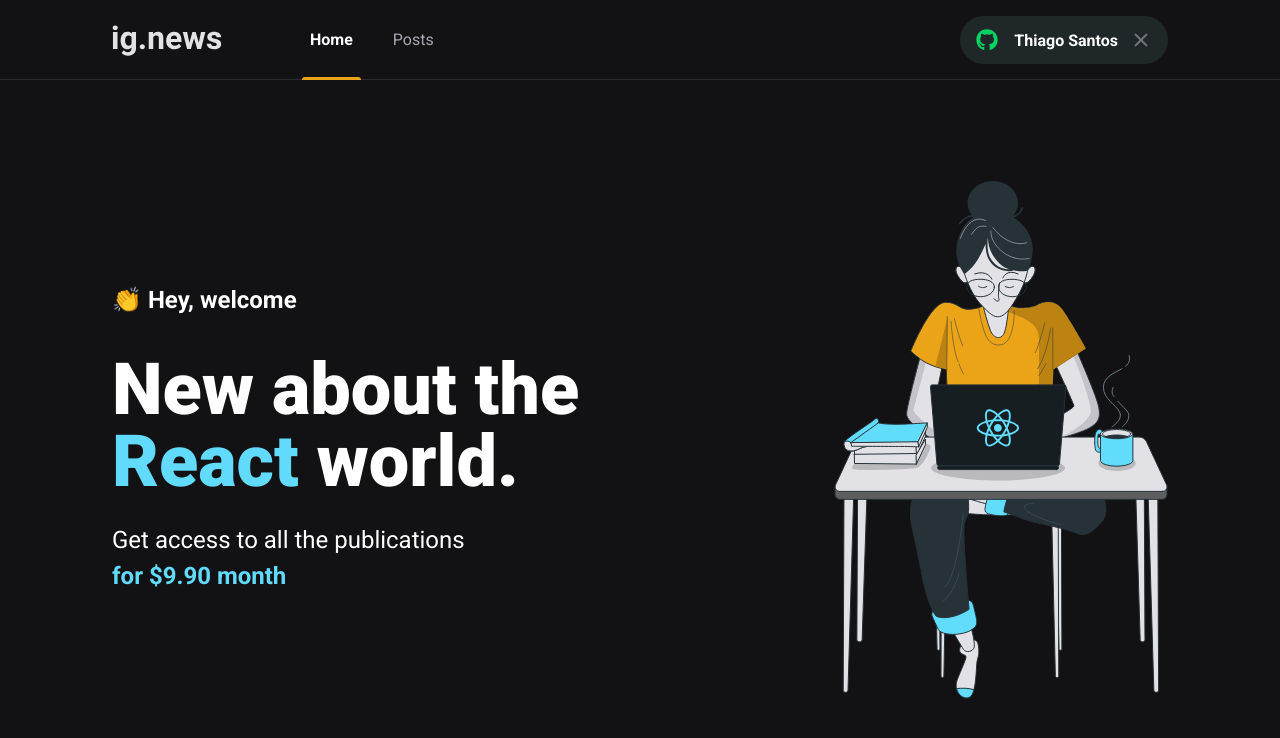
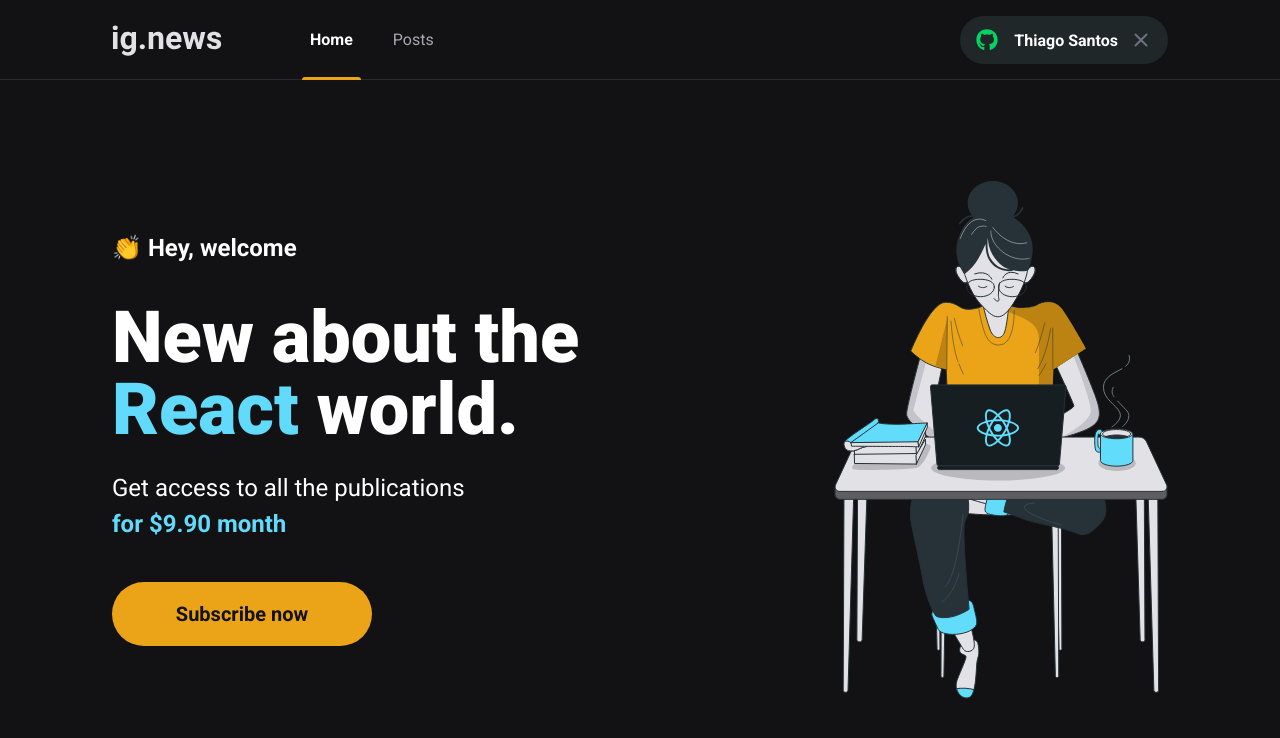
Before and after one commit to userthiago/ignews, a Next.js app: page / in a window 1280 px wide. Shown: the top 738 px of the page. Built offline with nearby package versions, Linux system fonts and the light colour scheme.

Commit message:
feat: Adicionando o componente SubscribeButton.

```diff
--- a/src/components/Header/styles.module.scss
+++ b/src/components/Header/styles.module.scss
@@ -25,7 +25,7 @@
 
       color: var(--gray-300);
       line-height: 5rem;
-      transition: color 0.2s ease;
+      transition: color 0.2s;
 
       &:hover {
         color: var(--white);
--- a/src/components/SignInButton/styles.module.scss
+++ b/src/components/SignInButton/styles.module.scss
@@ -7,7 +7,7 @@
   padding: 0.75rem 1rem;
   border: 0;
   border-radius: 3rem;
-  transition: filter 0.2s ease;
+  transition: filter 0.2s;
 
   color: var(--white);
   font-size: 1rem;
--- /dev/null
+++ b/src/components/SubscribeButton/index.tsx
@@ -0,0 +1,7 @@
+import React from 'react';
+
+import styles from './styles.module.scss';
+
+export const SubscribeButton: React.FC = () => {
+  return <button type="button" className={styles.subscribeButton}>Subscribe now</button>;
+}
--- /dev/null
+++ b/src/components/SubscribeButton/styles.module.scss
@@ -0,0 +1,21 @@
+.subscribeButton {
+  display: flex;
+  align-items: center;
+  justify-content: center;
+
+  background: var(--yellow);
+  height: 4rem;
+  width: 16.25rem;
+  border: 0;
+  border-radius: 4rem;
+
+  font-size: 1.25rem;
+  color: var(--gray-900);
+  font-weight: 700;
+
+  transition: filter 0.2s;
+
+  &:hover {
+    filter: brightness(0.8);
+  }
+}
--- a/src/pages/home.module.scss
+++ b/src/pages/home.module.scss
@@ -40,4 +40,8 @@
       font-weight: 700;
     }
   }
+
+  button {
+    margin-top: 2.5rem;
+  }
 }
--- a/src/pages/index.tsx
+++ b/src/pages/index.tsx
@@ -1,5 +1,7 @@
 import Head from 'next/head';
 import Image from 'next/image';
+
+import { SubscribeButton } from '../components/SubscribeButton';
 
 import styles from './home.module.scss';
 
@@ -17,6 +19,7 @@
             Get access to all the publications<br />
             <span>for $9.90 month</span>
           </p>
+          <SubscribeButton />
         </section>
         <Image src="/images/avatar.svg" alt="Girl coding" height={520} width={334} />
       </main>
```
